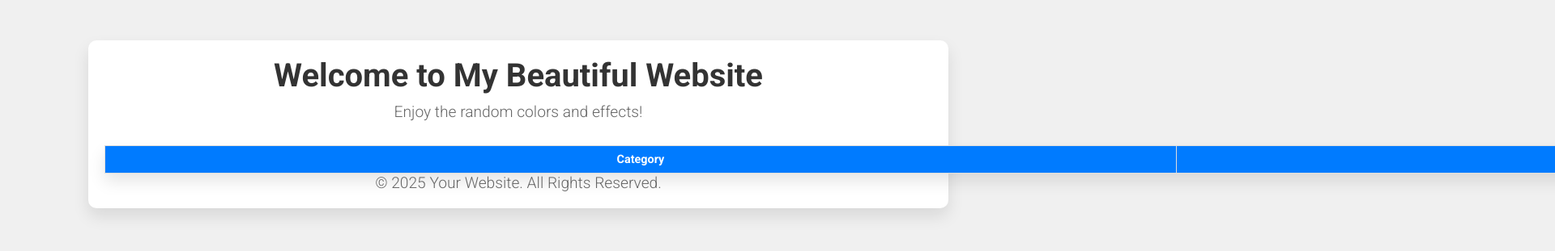
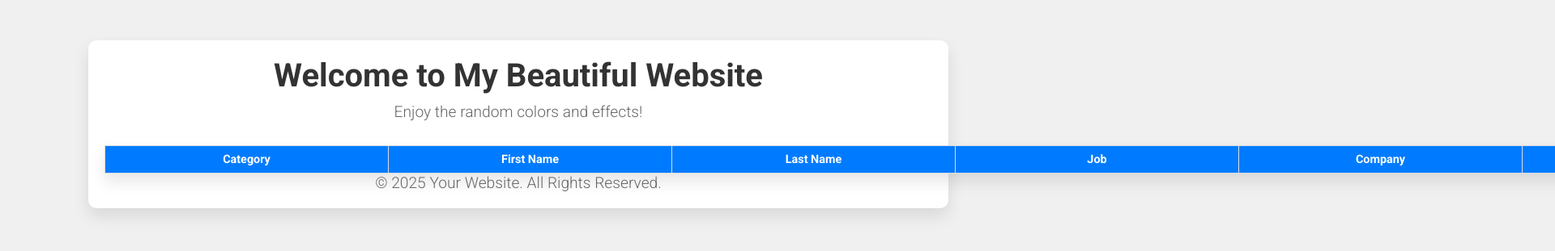
Before and after one commit to Merouaneouahabi/Newweb, a website: page index.html in a window 1280 px wide. Shown: the top 311 px of the page at 81% size, 1920 px wide, since content can reach past the window. Drawn offline with Linux system fonts and the light colour scheme; no server answers.

Commit message:
Update styles.css

```diff
--- a/styles.css
+++ b/styles.css
@@ -65,7 +65,7 @@ th, td {
     overflow: hidden;
     text-overflow: ellipsis;
     white-space: nowrap;
-    width: 350mm; /* Set column width to 350mm */
+    width: 350px; /* Set column width to 350px */
 }
 
 /* Header Specific Styling */
```
